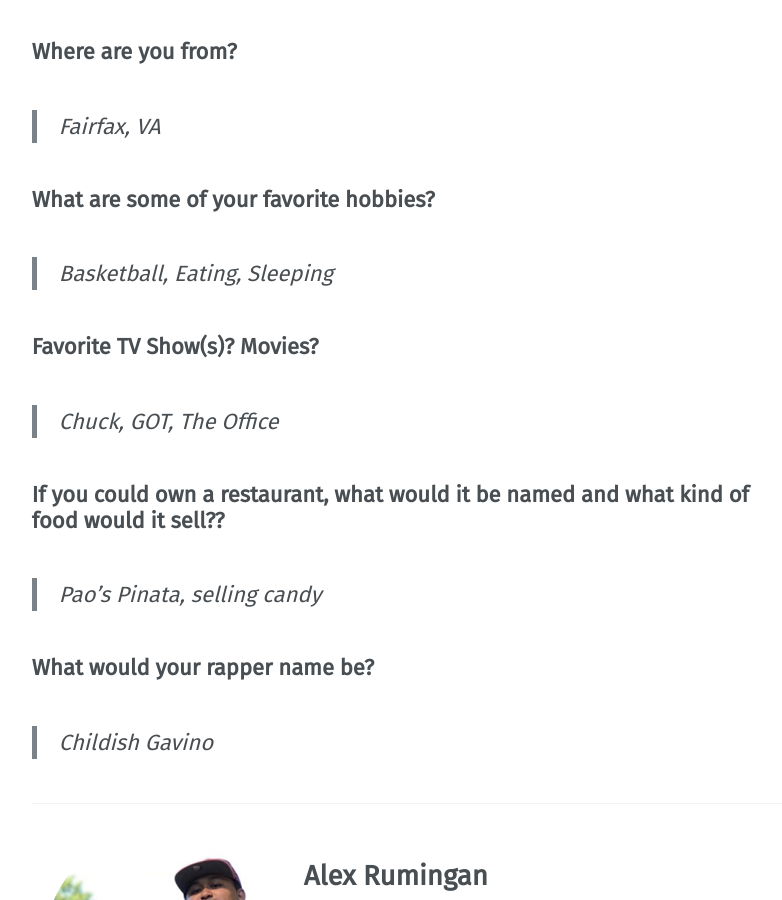
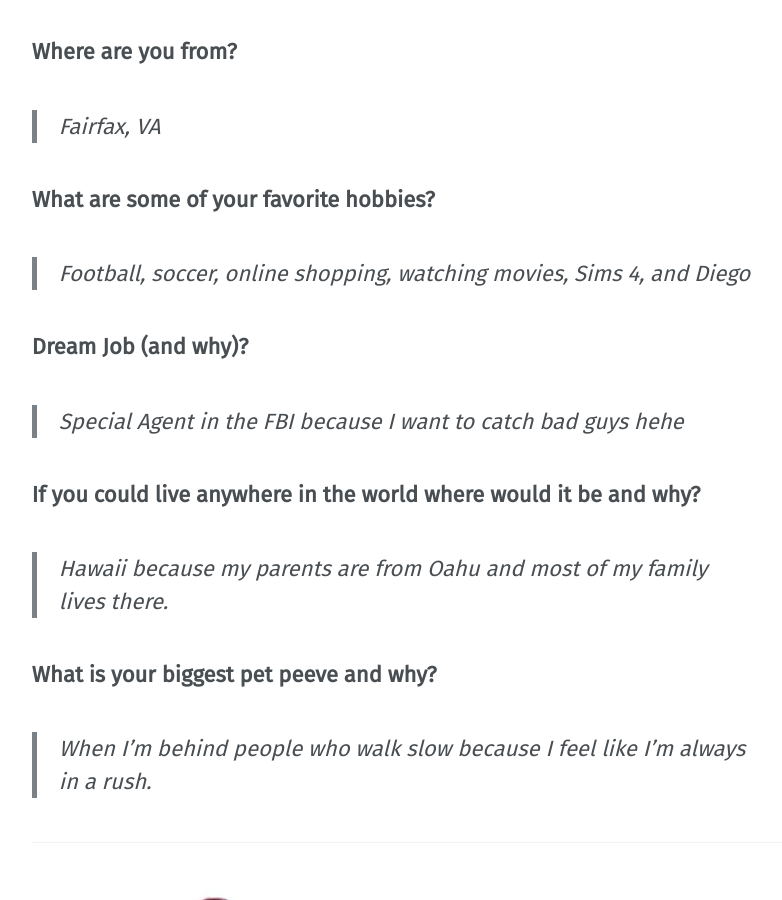
Before and after one commit to vtfasa/vtfasa.github.io, a Jekyll site: the page built from _pages/officers/sports.md, in a window 1280 px wide and 900 px high, scrolled down 521 px. Shown: the whole window, without its empty margins (252-1034 px from the left). Built offline with Jekyll 4.4.1, drawn with Linux system fonts in a browser that asks for light colours; some web fonts are replaced.

Commit message:
Update sports.md

```diff
--- a/_pages/officers/sports.md
+++ b/_pages/officers/sports.md
@@ -28,19 +28,19 @@ permalink: /officers/sports/
 
 ### **What are some of your favorite hobbies?**
 
-> *Basketball, Eating, Sleeping*
+> *Football, soccer, online shopping, watching movies, Sims 4, and Diego*
 
-### **Favorite TV Show(s)? Movies?**
+### **Dream Job (and why)?**
 
-> *Chuck, GOT, The Office*
+> *Special Agent in the FBI because I want to catch bad guys hehe*
 
-### **If you could own a restaurant, what would it be named and what kind of food would it sell??**
+### **If you could live anywhere in the world where would it be and why?**
 
-> *Pao's Pinata, selling candy*
+> *Hawaii because my parents are from Oahu and most of my family lives there.*
 
-### **What would your rapper name be?**
+### **What is your biggest pet peeve and why?**
 
-> *Childish Gavino*
+> *When I'm behind people who walk slow because I feel like I'm always in a rush.*
 
 ---
 
```
